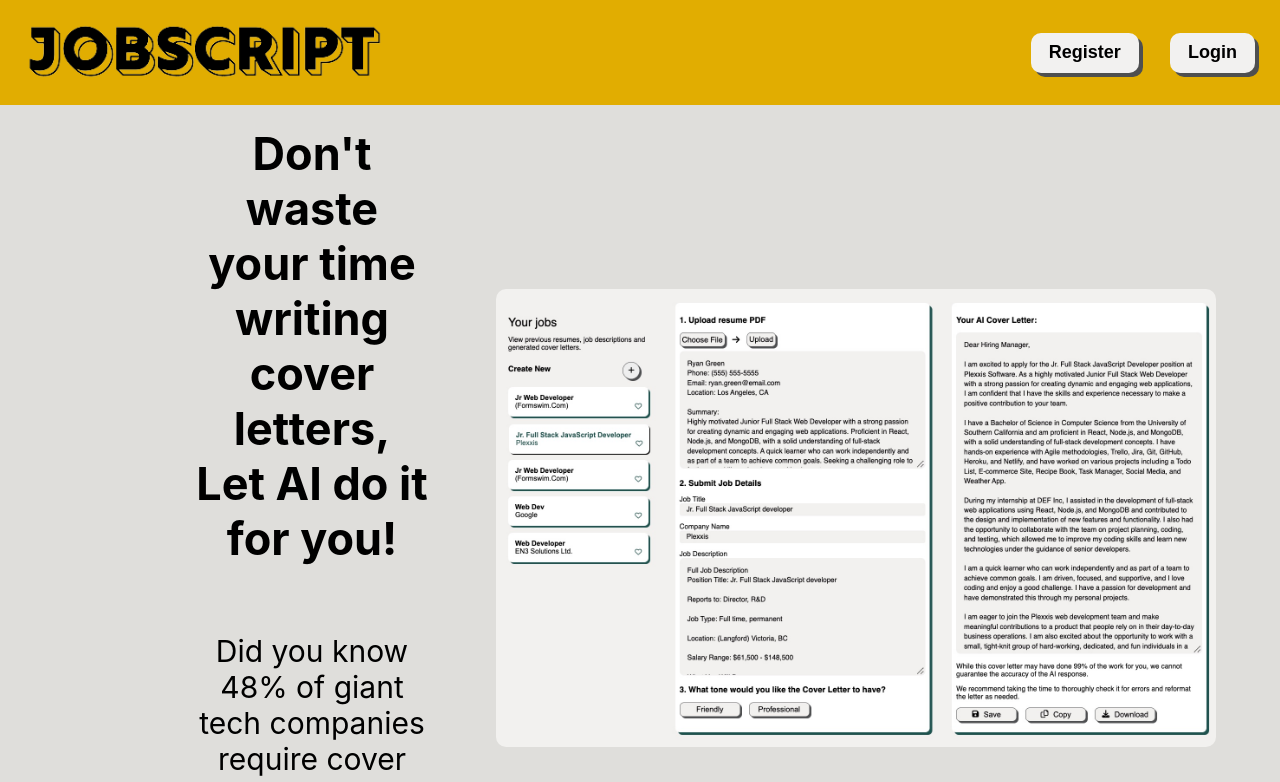
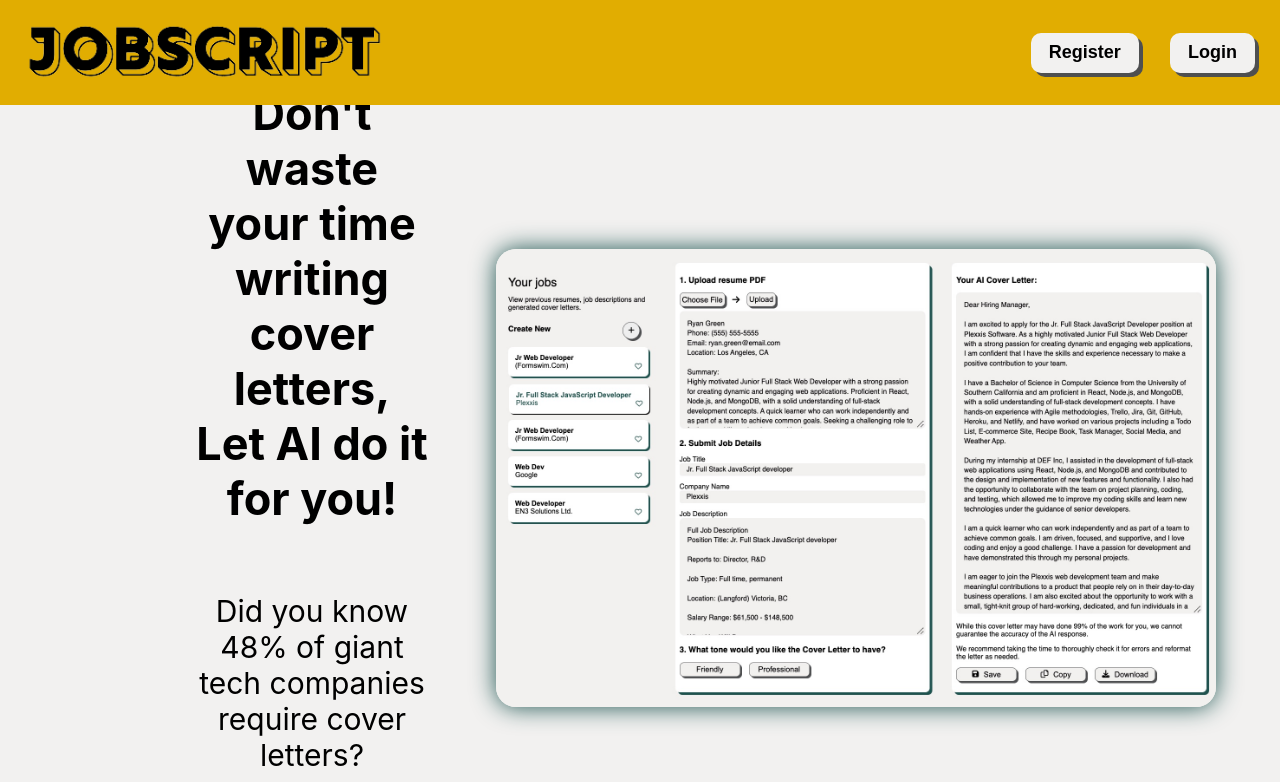
Before and after one commit to Funk3/jobscript, a React (Create React App) app in the folder client/: page / in a window 1280 px wide. Shown: the top 782 px of the page. Built offline with nearby package versions, Linux system fonts and the light colour scheme.

Commit message:
Update landing page styling

```diff
--- a/client/src/components/pages/LandingPage.jsx
+++ b/client/src/components/pages/LandingPage.jsx
@@ -17,14 +17,14 @@ export default function LandingPage() {
         </div>
       </section>
 
-      <section className="landing-mid">
+      {/* <section className="landing-mid">
         <div>
           <h1>Generate A Personalized Cover Letter In Seconds</h1>
           <h3>It only takes three easy steps!</h3>
           </div>
         <div className="screen-grab">Screen grab/video</div>
           <button>Generate Now!</button>
-      </section>
+      </section> */}
 
       {/* <section className="landing-bottom">
         <div>Another engaging image</div>
--- a/client/src/styles/App.scss
+++ b/client/src/styles/App.scss
@@ -422,20 +422,21 @@ input:focus {
   .screenshot {
     max-width: 45rem;
     max-height: 35rem;
-    border-radius: 10px;
+    border-radius: 20px;
+    box-shadow: 0 0 25px $accent-colour;
   }
 }
 
 .landing-top {
-  background-color: rgb(223, 222, 219);
-  height: 35rem;
+  background-color: $main-colour;
+  height: 40rem;
   display: flex;
   flex-direction: row;
   justify-content: space-between;
   align-items: center;
   text-align: center;
-  padding: 10rem 8rem 10rem 8rem;
-  margin-top: 5rem;
+  padding: 10rem 8rem 8rem 8rem;
+  margin-top: 0rem;
 }
 
 .landing-top-left {
@@ -511,7 +512,6 @@ input:focus {
 }
 
 .loginform {
-  background-color: white;
   border-radius: 20px;
   width: 25%;
   display: flex;
```
